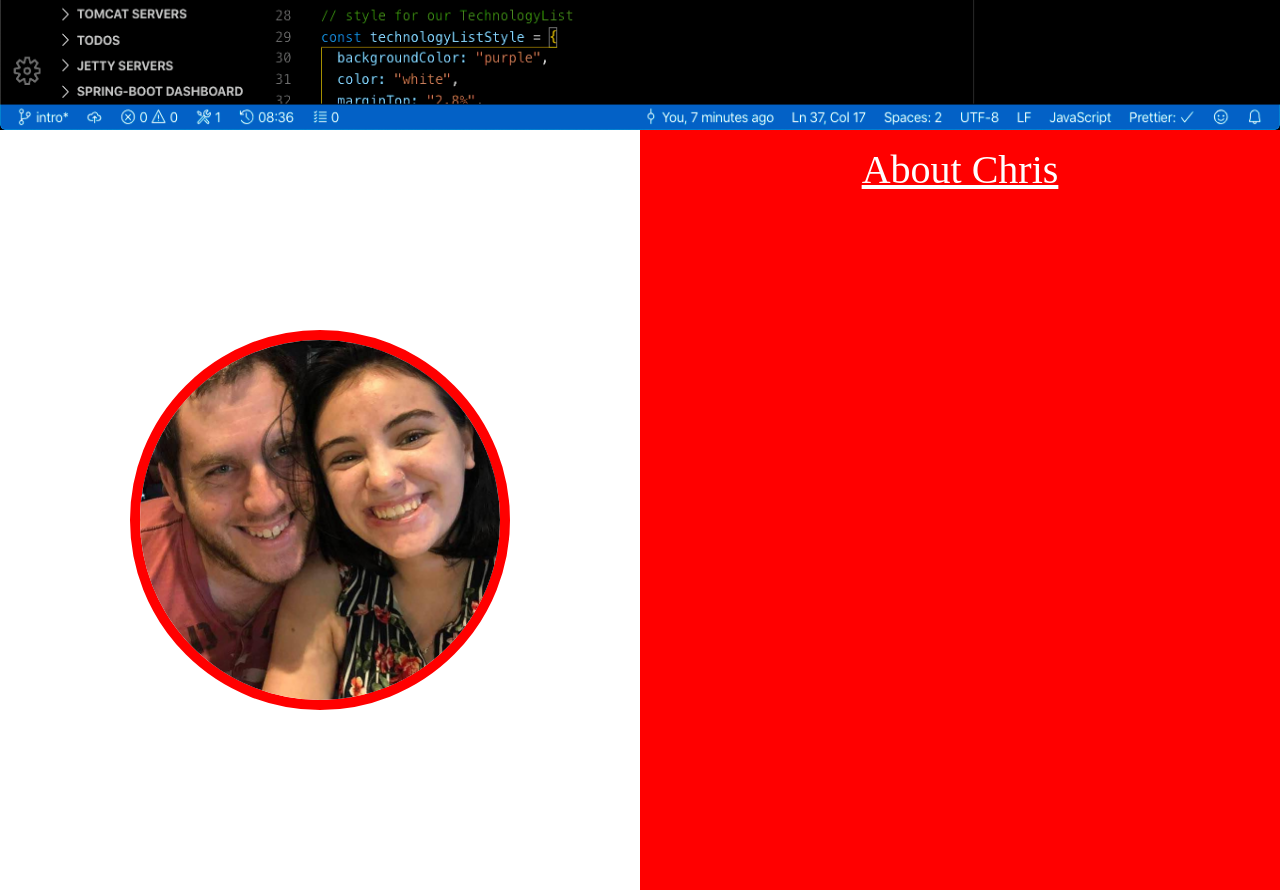
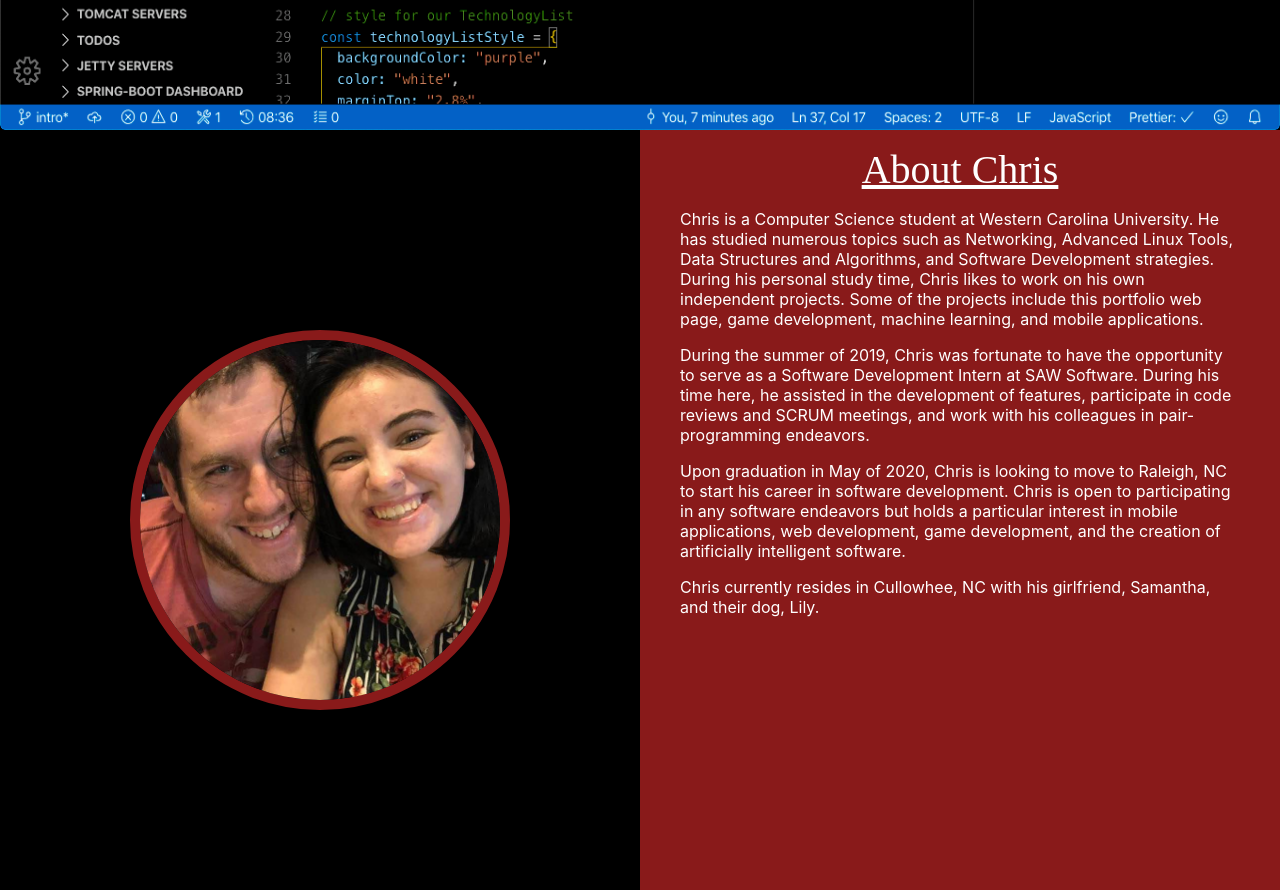
Before and after one commit to chriswolfdesign/chriswolfdesign, a React (Create React App) app: page / in a window 1280 px wide. Shown: the part 660-1550 px from the top of the page. Built offline with nearby package versions, Linux system fonts and the light colour scheme.

Commit message:
Added About section

```diff
--- a/src/components/About.js
+++ b/src/components/About.js
@@ -20,17 +20,47 @@ function About() {
         <div style={aboutHeader}>
           About Chris
         </div>
+        <div style={aboutContents}>
+          <p>
+            Chris is a Computer Science student at Western Carolina University.
+            He has studied numerous topics such as Networking, Advanced Linux
+            Tools, Data Structures and Algorithms, and Software Development
+            strategies.  During his personal study time, Chris likes to work on
+            his own independent projects.  Some of the projects include this
+            portfolio web page, game development, machine learning, and mobile
+            applications.
+          </p>
+          <p>
+            During the summer of 2019, Chris was fortunate to have the
+            opportunity to serve as a Software Development Intern at SAW
+            Software.  During his time here, he assisted in the development of
+            features, participate in code reviews and SCRUM meetings, and work
+            with his colleagues in pair-programming endeavors.
+          </p>
+          <p>
+            Upon graduation in May of 2020, Chris is looking to move to Raleigh,
+            NC to start his career in software development.  Chris is open to
+            participating in any software endeavors but holds a particular
+            interest in mobile applications, web development, game development,
+            and the creation of artificially intelligent software.
+          </p>
+          <p>
+            Chris currently resides in Cullowhee, NC with his girlfriend,
+            Samantha, and their dog, Lily.
+          </p>
+        </div>
       </div>
     </div>
   )
 }
+
+const backgroundColorTheme = '#891A1A'
 
 const aboutStyle = {
   height: '95vh'
 }
 
 const pictureHalfStyle = {
-  backgroundColor: 'white',
   height: '100%',
   width: '50%',
   float: 'left',
@@ -38,7 +68,7 @@ const pictureHalfStyle = {
 }
 
 const biographyHalfStyle = {
-  backgroundColor: 'red',
+  backgroundColor: backgroundColorTheme,
   height: '100%',
   width: '50%',
   float: 'right'
@@ -48,7 +78,7 @@ const imageStyle = {
   borderRadius: '50%',
   width: '45vh',
   marginTop: '25vh',
-  border: '10px solid red'
+  border: '10px solid ' + backgroundColorTheme
 }
 
 const aboutHeader = {
@@ -59,4 +89,10 @@ const aboutHeader = {
   fontFamily: 'Lobster-Two, cursive'
 }
 
+const aboutContents = {
+  fontSize: '2vh',
+  paddingLeft: '5vh',
+  paddingRight: '5vh'
+}
+
 export default About;
```
